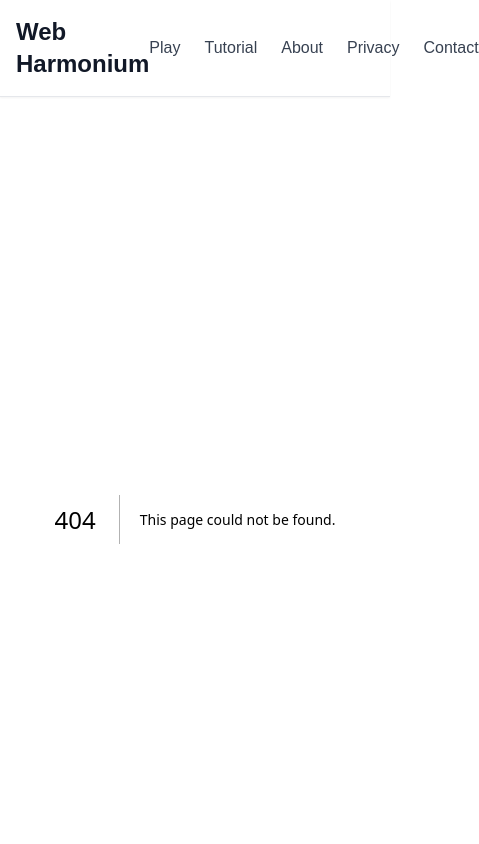
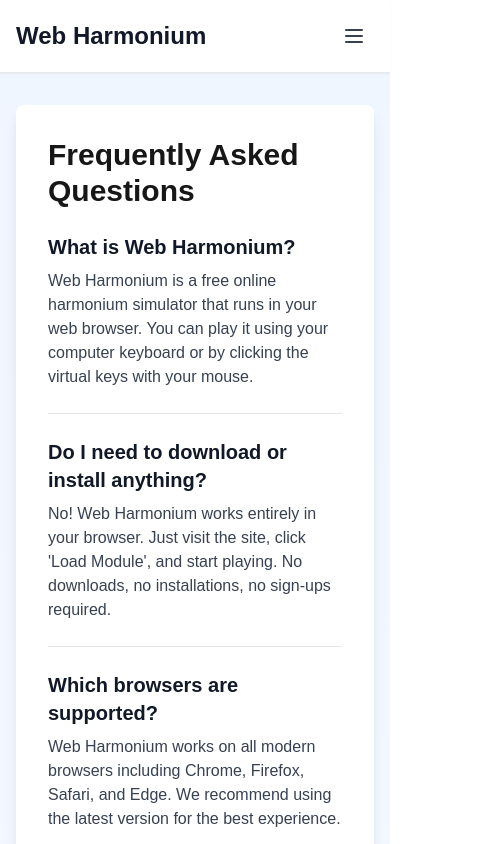
Before and after one commit to sunzhenyu/WebHarmonium, a Next.js app: page /faq in a window 390 px wide. Before the commit this address had no page. Shown: the top 844 px of the page, 479 px wide, since content can reach past the window. Built offline with nearby package versions, Linux system fonts and the light colour scheme.

Commit message:
Add FAQ page, responsive header, OG/Twitter meta tags, improved audio engine with chord support and context auto-resume

```diff
--- /dev/null
+++ b/app/faq/page.tsx
@@ -0,0 +1,111 @@
+import type { Metadata } from 'next';
+import Link from 'next/link';
+import StructuredData from '@/components/seo/StructuredData';
+
+export const metadata: Metadata = {
+  title: 'FAQ - Frequently Asked Questions | Web Harmonium',
+  description: 'Common questions about Web Harmonium online simulator. Learn about features, browser compatibility, keyboard controls, and troubleshooting.',
+  keywords: ['harmonium faq', 'harmonium help', 'harmonium questions', 'online harmonium support'],
+};
+
+export default function FAQPage() {
+  const faqData = [
+    {
+      question: "What is Web Harmonium?",
+      answer: "Web Harmonium is a free online harmonium simulator that runs in your web browser. You can play it using your computer keyboard or by clicking the virtual keys with your mouse."
+    },
+    {
+      question: "Do I need to download or install anything?",
+      answer: "No! Web Harmonium works entirely in your browser. Just visit the site, click 'Load Module', and start playing. No downloads, no installations, no sign-ups required."
+    },
+    {
+      question: "Which browsers are supported?",
+      answer: "Web Harmonium works on all modern browsers including Chrome, Firefox, Safari, and Edge. We recommend using the latest version for the best experience."
+    },
+    {
+      question: "How do I play notes?",
+      answer: "Use your keyboard keys: ` q w e r t y u i o p [ ] \\ for white keys, and 1 2 4 5 7 8 9 - = for black keys. You can also click or tap the virtual keyboard on screen."
+    },
+    {
+      question: "What are the keyboard shortcuts?",
+      answer: "Press Ctrl+Alt+Left/Right arrows to change transpose, and Ctrl+Alt+Up/Down arrows to change octave. This lets you adjust settings without using your mouse."
+    },
+    {
+      question: "Can I play chords?",
+      answer: "Yes! You can press multiple keys simultaneously to play chords, just like on a real harmonium."
+    },
+    {
+      question: "What is transpose and how do I use it?",
+      answer: "Transpose shifts all notes up or down by semitones (half steps). Use it to match your vocal range or play in different keys. Range is -11 to +11 semitones."
+    },
+    {
+      question: "What are Reeds?",
+      answer: "Reeds control the richness of the sound. Traditional harmoniums have multiple reeds per note. Increasing reeds (1-4) creates a fuller, chorus-like effect."
+    },
+    {
+      question: "Why is there no sound?",
+      answer: "Make sure you clicked 'Load Module' first. Check that your device volume is up and your browser allows audio playback. Try refreshing the page if issues persist."
+    },
+    {
+      question: "Can I use this on mobile?",
+      answer: "Yes! Web Harmonium works on mobile devices. Tap the virtual keyboard to play notes. Physical keyboard shortcuts only work on computers."
+    },
+    {
+      question: "Can I connect a MIDI keyboard?",
+      answer: "MIDI keyboard support is planned for a future update. Currently, you can only use your computer keyboard or click/tap the virtual keys."
+    },
+    {
+      question: "Can I record my playing?",
+      answer: "Recording functionality is planned for a future update. For now, you can use external screen recording software to capture your performances."
+    },
+    {
+      question: "What is Sargam?",
+      answer: "Sargam is the Indian music notation system: Sa Re Ga Ma Pa Dha Ni (equivalent to Do Re Mi Fa Sol La Ti in Western music). You'll see these labels on the keyboard."
+    },
+    {
+      question: "How do I learn to play harmonium?",
+      answer: "Check out our Tutorial page for step-by-step lessons, song tutorials, and Raga guides. Start with simple scales and progress to songs."
+    },
+    {
+      question: "Is Web Harmonium free?",
+      answer: "Yes, completely free! No subscriptions, no hidden fees, no ads blocking your playing experience."
+    },
+  ];
+
+  return (
+    <div>
+      <StructuredData
+        type="FAQPage"
+        data={{
+          questions: faqData.map(item => ({
+            question: item.question,
+            answer: item.answer
+          }))
+        }}
+      />
+      <div className="min-h-screen bg-gradient-to-b from-blue-50 to-white py-8">
+        <div className="max-w-4xl mx-auto px-4">
+          <div className="bg-white rounded-lg shadow-lg p-8">
+            <h1 className="text-3xl font-bold mb-6">Frequently Asked Questions</h1>
+
+            <div className="space-y-6">
+              {faqData.map((faq, index) => (
+                <div key={index} className="border-b border-gray-200 pb-6 last:border-0">
+                  <h2 className="text-xl font-semibold mb-2 text-gray-900">{faq.question}</h2>
+                  <p className="text-gray-700">{faq.answer}</p>
+                </div>
+              ))}
+            </div>
+
+            <div className="mt-8 p-4 bg-blue-50 rounded-lg">
+              <h3 className="font-semibold mb-2">Still have questions?</h3>
+              <p className="text-gray-700">
+                Visit our <Link href="/contact" className="text-blue-600 hover:underline">Contact page</Link> to get in touch with us.
+              </p>
+            </div>
+          </div>
+        </div>
+      </div>
+    </div>
+  );
+}
--- a/app/layout.tsx
+++ b/app/layout.tsx
@@ -10,6 +10,20 @@
   icons: {
     icon: '/icon.svg',
     apple: '/apple-icon.svg',
+  },
+  openGraph: {
+    title: "Web Harmonium - Free Online Harmonium Simulator",
+    description: "Play harmonium using your computer keyboard. Free virtual instrument with transpose and octave controls.",
+    url: "https://web-harmonium.net",
+    siteName: "Web Harmonium",
+    locale: "en_US",
+    type: "website",
+  },
+  twitter: {
+    card: "summary_large_image",
+    title: "Web Harmonium - Free Online Harmonium Simulator",
+    description: "Play harmonium using your computer keyboard. Free virtual instrument with transpose and octave controls.",
+    creator: "@DanDan344479",
   },
 };
 
--- a/app/sitemap.ts
+++ b/app/sitemap.ts
@@ -1,7 +1,7 @@
 import { MetadataRoute } from 'next';
 
 export default function sitemap(): MetadataRoute.Sitemap {
-  const baseUrl = 'https://webharmonium.com';
+  const baseUrl = 'https://web-harmonium.net';
 
   return [
     {
@@ -23,6 +23,12 @@
       priority: 0.8,
     },
     {
+      url: `${baseUrl}/faq`,
+      lastModified: new Date(),
+      changeFrequency: 'monthly',
+      priority: 0.7,
+    },
+    {
       url: `${baseUrl}/about`,
       lastModified: new Date(),
       changeFrequency: 'monthly',
--- a/components/layout/Header.tsx
+++ b/components/layout/Header.tsx
@@ -1,31 +1,79 @@
+'use client';
+
 import Link from 'next/link';
+import { useState } from 'react';
+
+const navLinks = [
+  { href: '/harmonium', label: 'Play', highlight: true },
+  { href: '/tutorial', label: 'Tutorial', highlight: false },
+  { href: '/faq', label: 'FAQ', highlight: false },
+  { href: '/about', label: 'About', highlight: false },
+  { href: '/contact', label: 'Contact', highlight: false },
+];
 
 export default function Header() {
+  const [menuOpen, setMenuOpen] = useState(false);
+
   return (
-    <header className="bg-white shadow-sm border-b border-gray-200">
+    <header className="bg-white shadow-sm border-b border-gray-200 sticky top-0 z-50">
       <div className="max-w-6xl mx-auto px-4 py-4">
         <nav className="flex items-center justify-between">
           <Link href="/" className="text-2xl font-bold text-gray-900 hover:text-blue-600 transition-colors">
             Web Harmonium
           </Link>
-          <div className="flex items-center gap-6">
-            <Link href="/harmonium" className="text-gray-700 hover:text-blue-600 transition-colors font-medium">
-              Play
-            </Link>
-            <Link href="/tutorial" className="text-gray-700 hover:text-blue-600 transition-colors">
-              Tutorial
-            </Link>
-            <Link href="/about" className="text-gray-700 hover:text-blue-600 transition-colors">
-              About
-            </Link>
-            <Link href="/privacy" className="text-gray-700 hover:text-blue-600 transition-colors">
-              Privacy
-            </Link>
-            <Link href="/contact" className="text-gray-700 hover:text-blue-600 transition-colors">
-              Contact
-            </Link>
+
+          {/* Desktop nav */}
+          <div className="hidden md:flex items-center gap-6">
+            {navLinks.map(link => (
+              <Link
+                key={link.href}
+                href={link.href}
+                className={link.highlight
+                  ? "px-4 py-2 bg-blue-600 text-white rounded-lg hover:bg-blue-700 transition-colors font-medium"
+                  : "text-gray-700 hover:text-blue-600 transition-colors"
+                }
+              >
+                {link.label}
+              </Link>
+            ))}
           </div>
+
+          {/* Mobile hamburger */}
+          <button
+            className="md:hidden p-2 rounded-lg text-gray-700 hover:bg-gray-100 transition-colors"
+            onClick={() => setMenuOpen(!menuOpen)}
+            aria-label="Toggle menu"
+          >
+            {menuOpen ? (
+              <svg className="w-6 h-6" fill="none" stroke="currentColor" viewBox="0 0 24 24">
+                <path strokeLinecap="round" strokeLinejoin="round" strokeWidth={2} d="M6 18L18 6M6 6l12 12" />
+              </svg>
+            ) : (
+              <svg className="w-6 h-6" fill="none" stroke="currentColor" viewBox="0 0 24 24">
+                <path strokeLinecap="round" strokeLinejoin="round" strokeWidth={2} d="M4 6h16M4 12h16M4 18h16" />
+              </svg>
+            )}
+          </button>
         </nav>
+
+        {/* Mobile menu */}
+        {menuOpen && (
+          <div className="md:hidden mt-4 pb-2 border-t border-gray-100 pt-4 flex flex-col gap-3">
+            {navLinks.map(link => (
+              <Link
+                key={link.href}
+                href={link.href}
+                onClick={() => setMenuOpen(false)}
+                className={link.highlight
+                  ? "px-4 py-2 bg-blue-600 text-white rounded-lg text-center font-medium"
+                  : "text-gray-700 hover:text-blue-600 transition-colors py-1"
+                }
+              >
+                {link.label}
+              </Link>
+            ))}
+          </div>
+        )}
       </div>
     </header>
   );
```
Also changed, not shown: lib/audio/AudioEngine.ts (+89 -92 lines).
